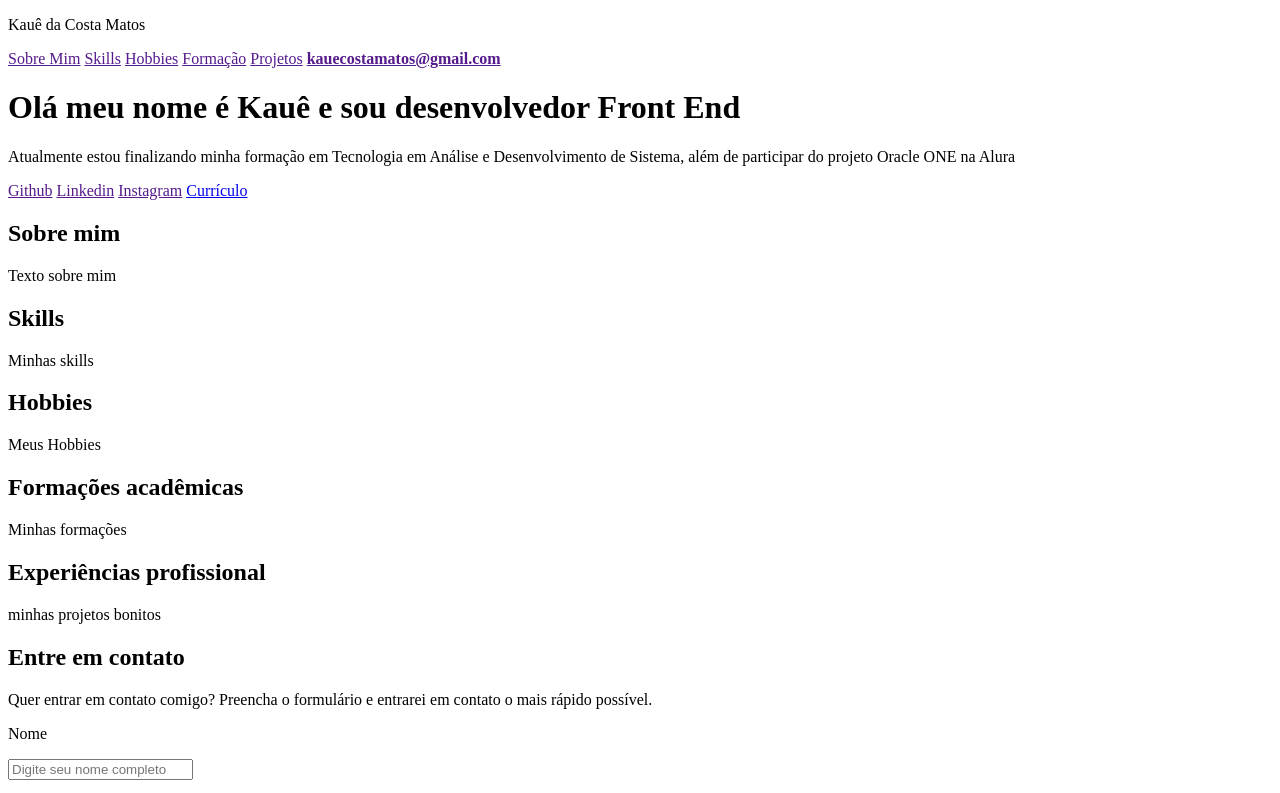
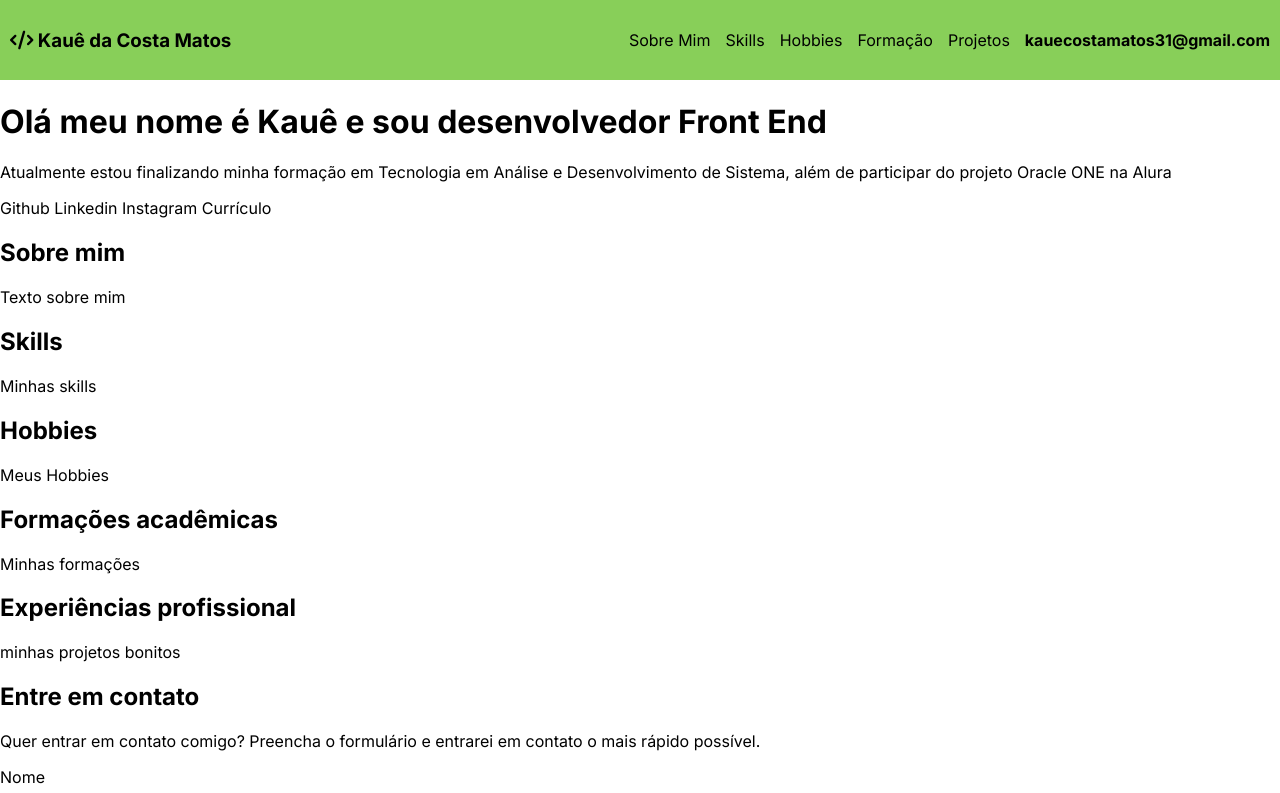
Before and after one commit to Kaue-C-Matos/Challenge---portfolio, a plain HTML site: page index.html in a window 1280 px wide. Shown: the top 793 px of the page. Drawn offline with Linux system fonts and the light colour scheme.

Commit message:
Foi dado início ao css e o menu foi estilizado

```diff
--- a/index.html
+++ b/index.html
@@ -4,22 +4,29 @@
     <meta charset="UTF-8">
     <meta name="viewport" content="width=device-width, initial-scale=1.0">
     <title>Portfólio Kauê C Matos</title>
+    <link rel="stylesheet" href="style.css">
+    <script src="https://kit.fontawesome.com/28522b82af.js" crossorigin="anonymous"></script>
 </head>
 <body>
     <!--Menu principal-->
     <header>
-        <p>Kauê da Costa Matos</p>
-            <a href="">Sobre Mim</a>
-            <a href="">Skills</a>
-            <a href="">Hobbies</a>
-            <a href="">Formação</a>
-            <a href="">Projetos</a>
-            <a href=""><b>kauecostamatos@gmail.com</b></a>
+        <h3><i class="fa-solid fa-code"></i><b>     Kauê da Costa Matos</b></h3>
+        <div class="menu__direita">
+            <nav>
+                <a href="#Sobre_mim" class="navegacao">Sobre Mim</a>
+                <a href="#Skills">Skills</a>
+                <a href="#Hobbies">Hobbies</a>
+                <a href="#Formações">Formação</a>
+                <a href="#Experiências">Projetos</a>
+            </nav>
+            <p class="email"><b>kauecostamatos31@gmail.com</b></p>
+        </div>
+
     </header>
 
     <main>
         <!--Apresentação-->
-        <h1>Olá meu nome é Kauê e sou desenvolvedor Front End</h1>
+        <h1 >Olá meu nome é Kauê e sou desenvolvedor Front End</h1>
         <p>Atualmente estou finalizando minha formação em Tecnologia em Análise e Desenvolvimento de Sistema, além de participar do projeto Oracle ONE na Alura</p>
         <a href="" class="redes">Github</a>
         <a href="" class="redes">Linkedin</a>
@@ -27,23 +34,23 @@
         <a href="Kaue da Costa Matos - curriculo.pdf" class="redes">Currículo</a>
 
         <!--Sobre mim-->
-        <h2>Sobre mim</h2>
+        <h2 id="Sobre_mim">Sobre mim</h2>
         <p>Texto sobre mim</p>
 
         <!--Skills-->
-        <h2>Skills</h2>
+        <h2 id="Skills">Skills</h2>
         <p>Minhas skills</p>
 
         <!--Hobbies-->
-        <h2>Hobbies</h2>
+        <h2 id="Hobbies">Hobbies</h2>
         <p>Meus Hobbies</p>
 
         <!--Formações-->
-        <h2>Formações acadêmicas</h2>
+        <h2 id="Formações">Formações acadêmicas</h2>
         <p>Minhas formações</p>
 
         <!--Experiências profissional-->
-        <h2>Experiências profissional</h2>
+        <h2 id="Experiências">Experiências profissional</h2>
         <p>minhas projetos bonitos</p>
 
         <!--Formulário de contato-->
--- /dev/null
+++ b/style.css
@@ -0,0 +1,40 @@
+@import url('https://fonts.googleapis.com/css2?family=Inter:wght@100..900&display=swap');
+
+:root{
+    --cor-primaria: #88cf59;
+}
+
+html {
+    scroll-behavior: smooth;
+}
+
+body{
+    margin: 0;
+    font-family: "Inter", sans-serif;
+}
+
+header{
+    background-color: var(--cor-primaria);
+    padding: 10px;
+    display: flex;
+    justify-content: space-between;
+    align-items: center;
+}
+
+nav, .menu__direita{
+    display: flex;
+    gap: 15px;
+    align-items: center;
+}
+
+a{
+    color: black;
+    text-decoration: none;
+    scroll-behavior: smooth;
+}
+
+a:hover{
+    font-weight: bold;
+    align-self: auto;
+    margin: 0 -1.4px;
+}
```
